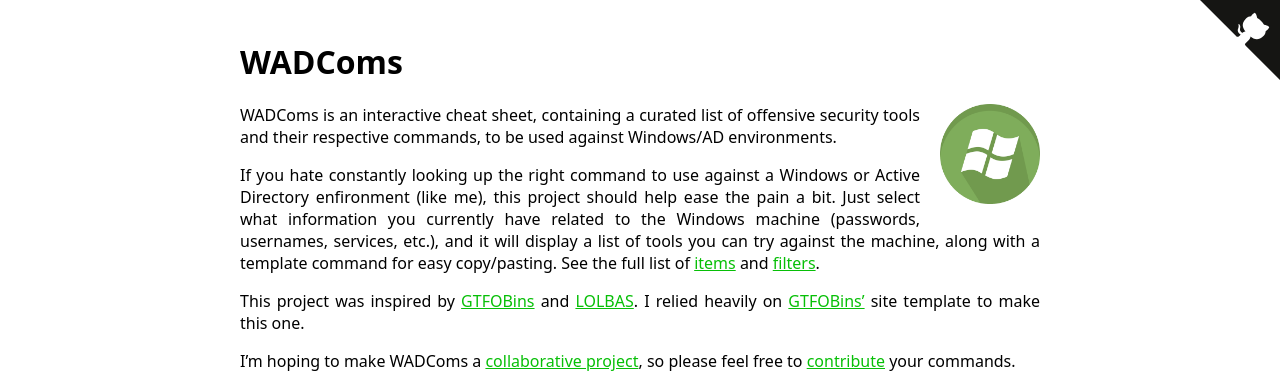
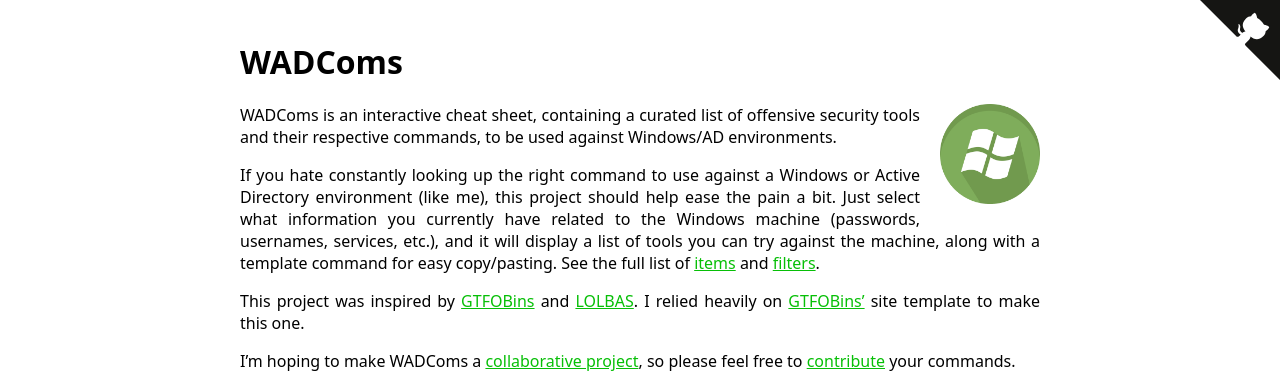
Before and after one commit to WADComs/WADComs.github.io, a Jekyll site: the page built from index.md, in a window 1280 px wide and 900 px high. Shown: the top 381 px of the window. Built offline with Jekyll 4.4.1, drawn with Linux system fonts in a browser that asks for light colours.

Commit message:
updated index and contribute page

```diff
--- a/index.md
+++ b/index.md
@@ -7,7 +7,7 @@ title: WADComs
 
 WADComs is an interactive cheat sheet, containing a curated list of offensive security tools and their respective commands, to be used against Windows/AD environments.
 
-If you hate constantly looking up the right command to use against a Windows or Active Directory enfironment (like me), this project should help ease the pain a bit. Just select what information you currently have related to the Windows machine (passwords, usernames, services, etc.), and it will display a list of tools you can try against the machine, along with a template command for easy copy/pasting. See the full list of [items](/items/) and [filters](/filters/).
+If you hate constantly looking up the right command to use against a Windows or Active Directory environment (like me), this project should help ease the pain a bit. Just select what information you currently have related to the Windows machine (passwords, usernames, services, etc.), and it will display a list of tools you can try against the machine, along with a template command for easy copy/pasting. See the full list of [items](/items/) and [filters](/filters/).
 
 This project was inspired by [GTFOBins][GTFOBins] and [LOLBAS][LOLBAS]. I relied heavily on [GTFOBins'][GTFOBins] site template to make this one.
 
```
Also changed, not shown: contribute.md (+1 -1 lines).
